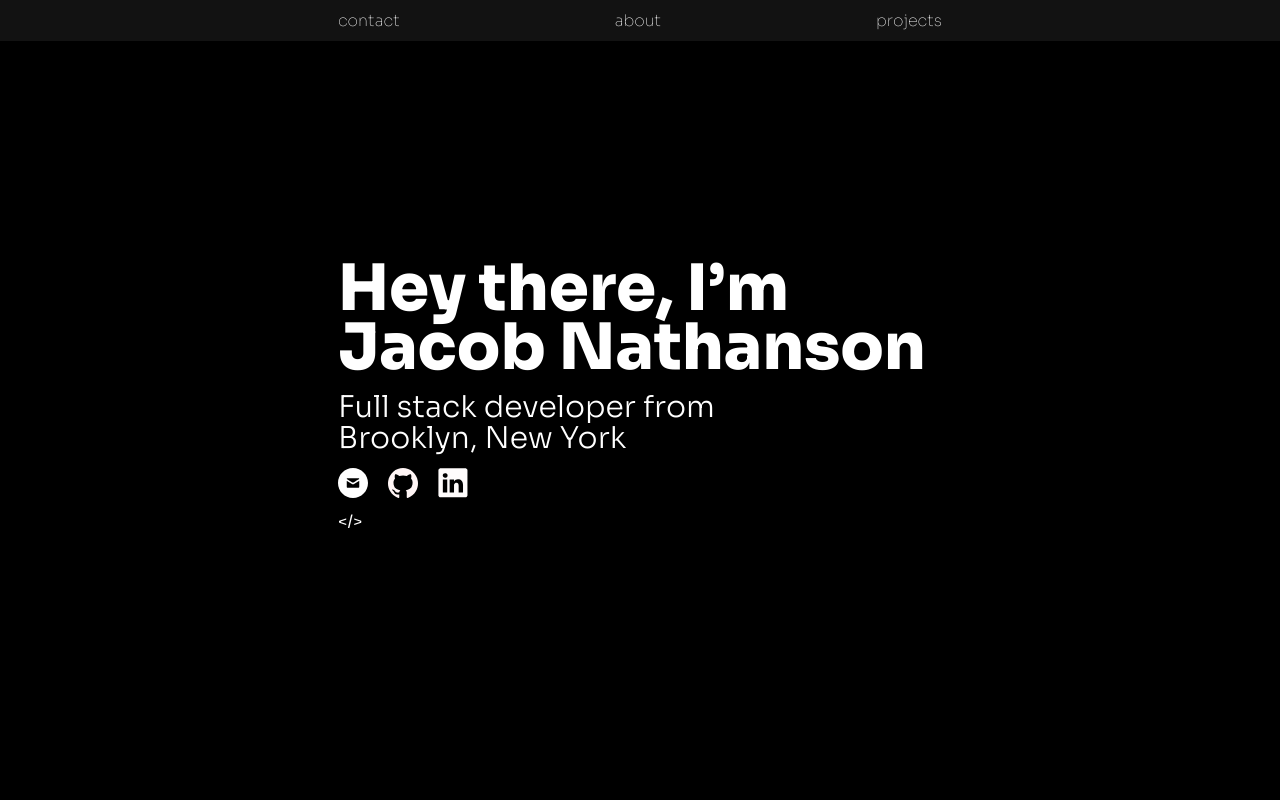
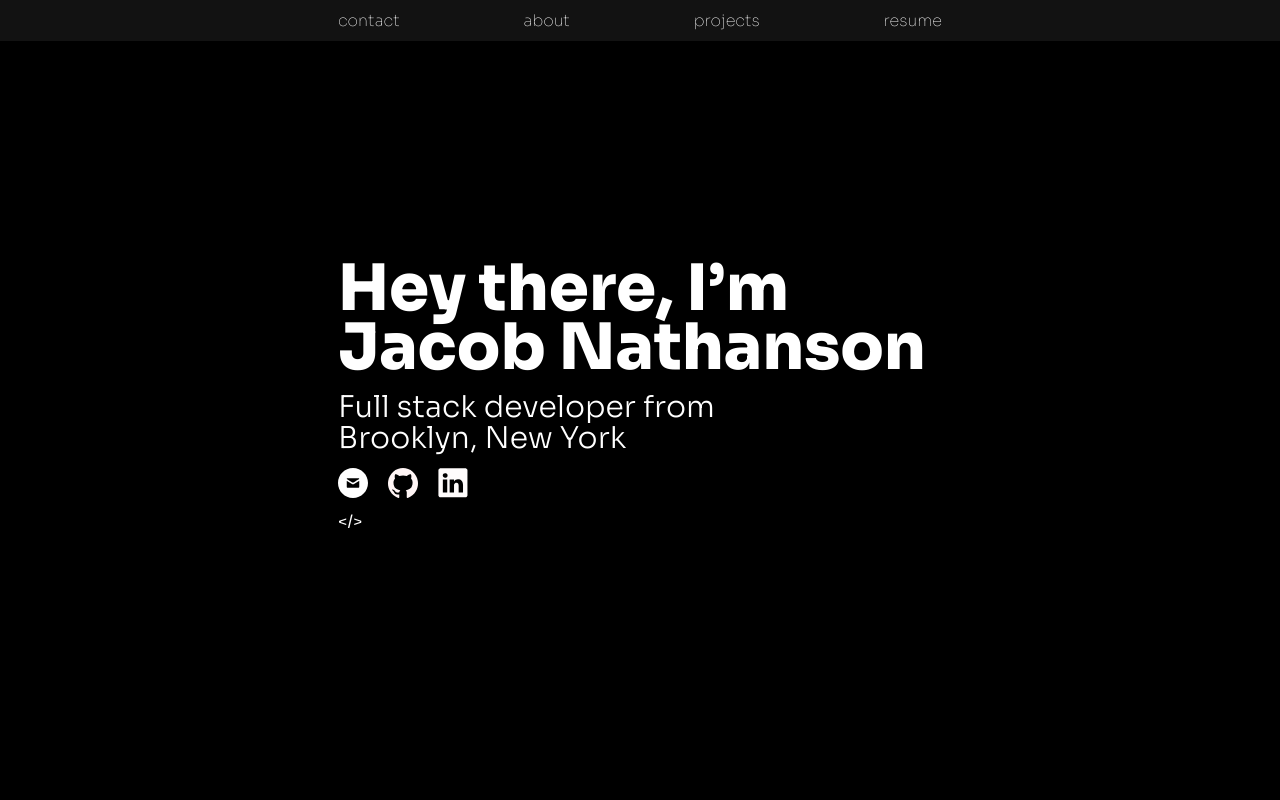
Before and after one commit to j-nathanson/my-portfolio, a React (Create React App) app: page / in a window 1280 px wide. Shown: the top 800 px of the page. Built offline with nearby package versions, Linux system fonts and the light colour scheme.

Commit message:
resume link

```diff
--- a/src/components/Nav.js
+++ b/src/components/Nav.js
@@ -7,6 +7,7 @@ export default function Nav() {
                 <a href="#contact">contact</a>
                 <a href="#about">about</a>
                 <a href="#projects">projects</a>
+                <a href="resume/resume.pdf" download>resume</a>
             </div>
         </nav>
     )
```
Also changed, not shown: 1 other file (tests, documents, lock files or other folders).
